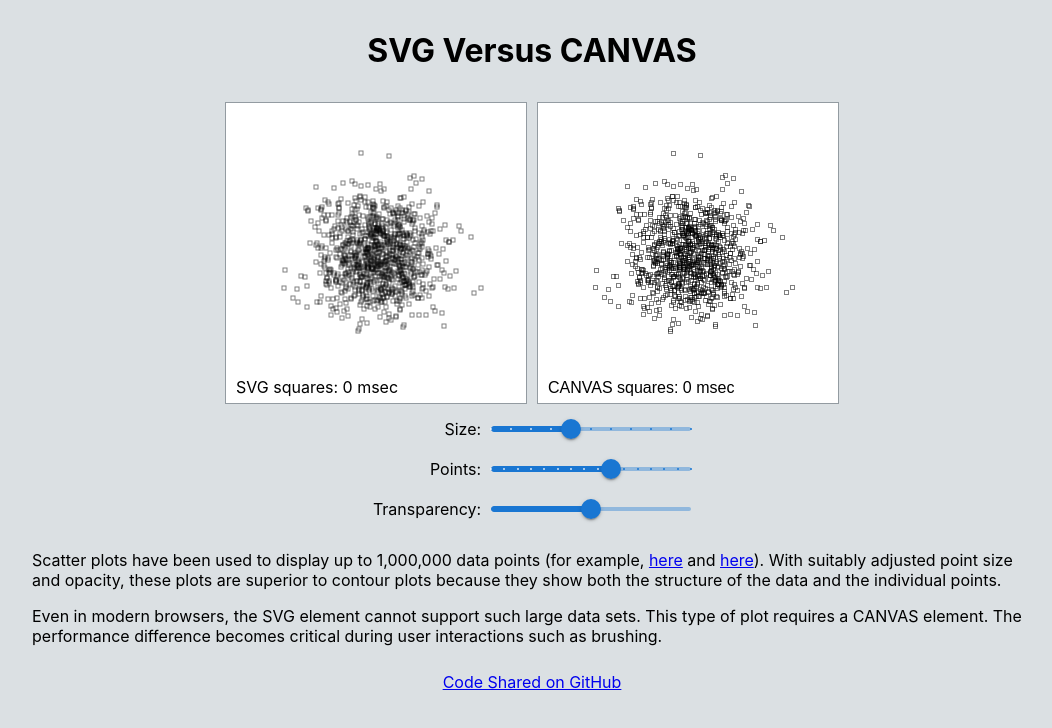
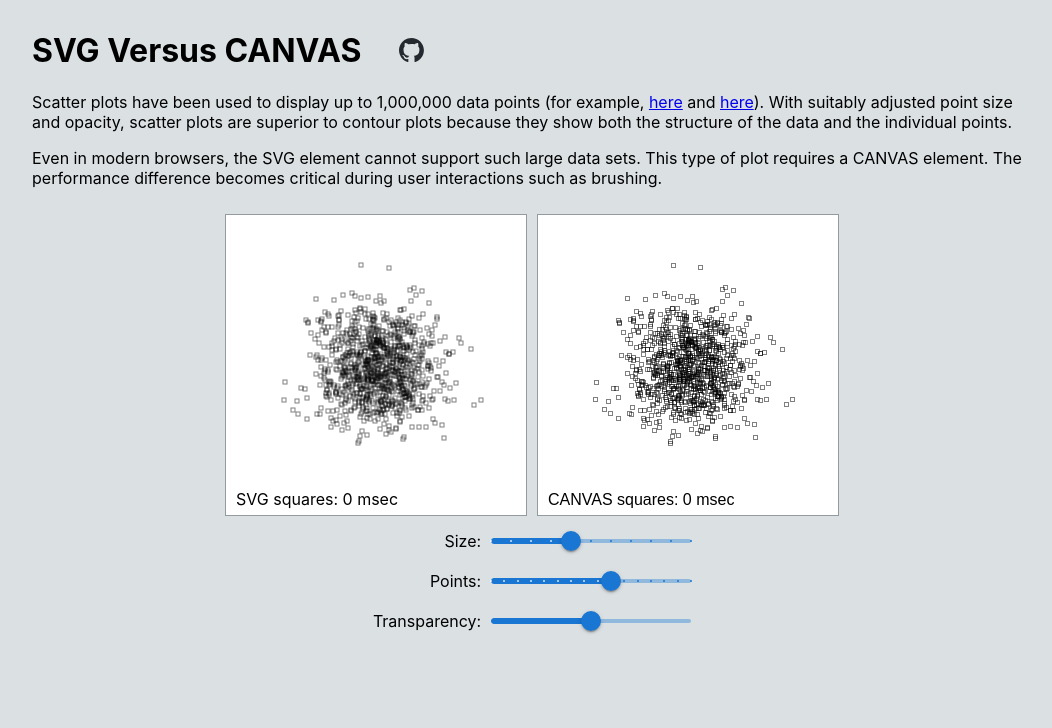
Before and after one commit to hemanrobinson/svg-canvas-performance, a React (Create React App) app: page / in a window 1280 px wide. Shown: the top 728 px of the page, without its empty margins (108-1160 px from the left). Built offline with nearby package versions, Linux system fonts and the light colour scheme.

Commit message:
add icon

```diff
--- a/src/App.css
+++ b/src/App.css
@@ -2,6 +2,10 @@
 div {
     text-align: center;
     gap: 10px;
+}
+img.icon {
+    border: 0;
+    height: 24px;
 }
 .Description {
     text-align: left;
--- a/src/App.js
+++ b/src/App.js
@@ -4,6 +4,7 @@ import * as d3 from 'd3';
 import PlotCanvas from './PlotCanvas';
 import PlotSVG from './PlotSVG';
 import './App.css';
+import github from './github.svg';
 
 /**
  * A grid of performance tests.
@@ -19,7 +20,13 @@ const App = () => {
     return (
         <div className="Column">
             <div className="Description">
-                <h1>SVG Versus CANVAS</h1>
+                <h1>SVG Versus CANVAS&nbsp;&nbsp;&nbsp;&nbsp;&nbsp;<a href="https://github.com/hemanrobinson/svg-canvas/"><img className="icon" title="Code Shared on GitHub" alt="Code Shared on GitHub" src={github}/></a></h1>
+                <p>
+                Scatter plots have been used to display up to 1,000,000 data points (for example, <a href="https://www.highcharts.com/demo/android/scatter-boost">here</a> and <a href="https://blog.scottlogic.com/2020/05/01/rendering-one-million-points-with-d3.html">here</a>).  With suitably adjusted point size and opacity, scatter plots are superior to contour plots because they show both the structure of the data and the individual points.
+                </p>
+                <p>
+                Even in modern browsers, the SVG element cannot support such large data sets.  This type of plot requires a CANVAS element.  The performance difference becomes critical during user interactions such as brushing.
+                </p>
             </div>
             <div className="GridPlots">
                 <PlotSVG    shape={"square"} size={size} data={data} opacity={opacity} />
@@ -39,15 +46,6 @@ const App = () => {
                     valueLabelDisplay="auto"
                     onChangeCommitted={( event, value ) => setOpacity( 1 - value )} />
             </div>
-            <div className="Description">
-                <p>
-                Scatter plots have been used to display up to 1,000,000 data points (for example, <a href="https://www.highcharts.com/demo/android/scatter-boost">here</a> and <a href="https://blog.scottlogic.com/2020/05/01/rendering-one-million-points-with-d3.html">here</a>).  With suitably adjusted point size and opacity, these plots are superior to contour plots because they show both the structure of the data and the individual points.
-                </p>
-                <p>
-                Even in modern browsers, the SVG element cannot support such large data sets.  This type of plot requires a CANVAS element.  The performance difference becomes critical during user interactions such as brushing.
-                </p>
-            </div>
-            <a href="https://github.com/hemanrobinson/svg-canvas/">Code Shared on GitHub</a>
         </div>
     );
 }
```
Also changed, not shown: src/github.svg (added), 1 other file (tests, documents, lock files or other folders).
